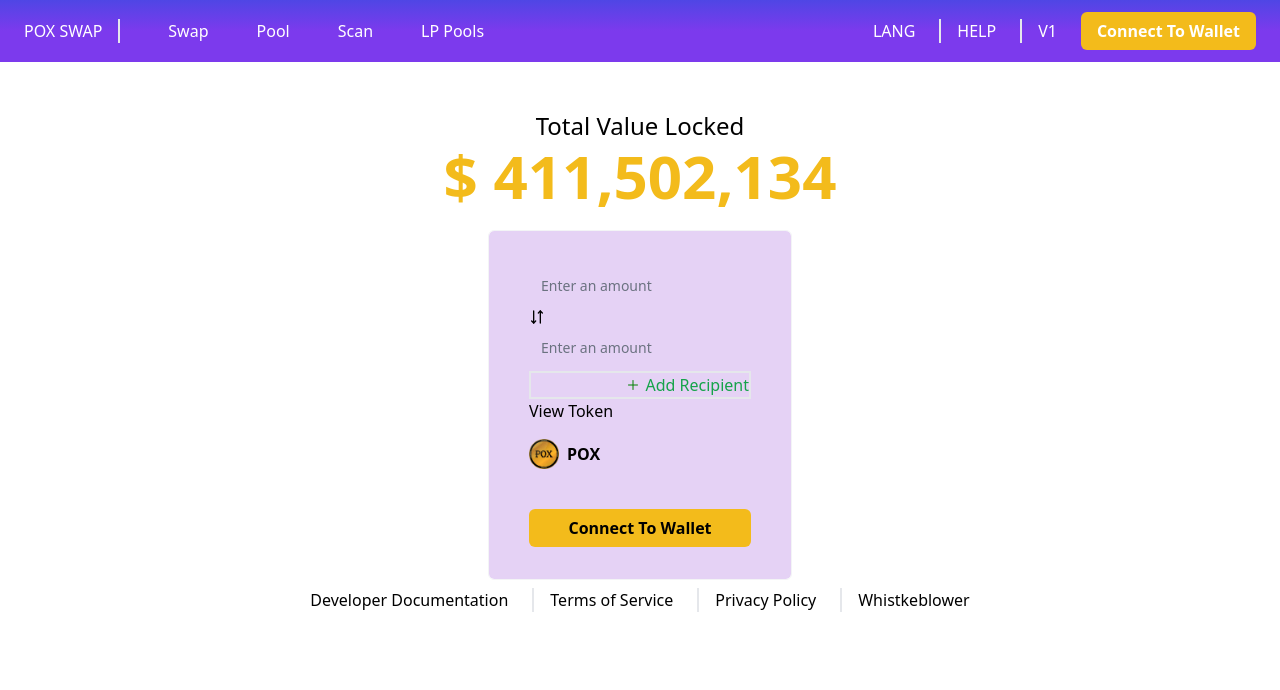
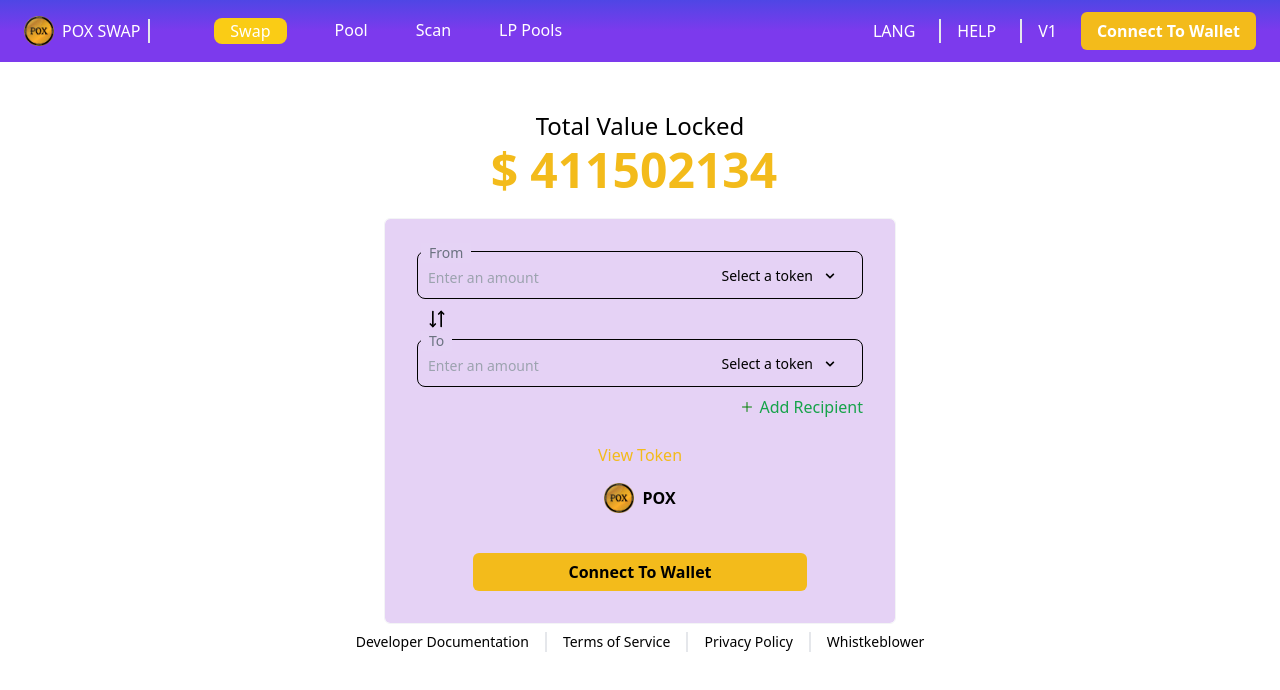
Before and after one commit to aamil3112/DEX_Frontend, a React (Vite) app: page / in a window 1280 px wide. Shown: the top 690 px of the page. Built offline with nearby package versions, Linux system fonts and the light colour scheme.

Commit message:
navbar and home page completed

```diff
--- a/package.json
+++ b/package.json
@@ -10,6 +10,7 @@
     "preview": "vite preview"
   },
   "dependencies": {
+    "@react-spring/web": "^9.7.3",
     "axios": "^1.7.2",
     "react": "^18.2.0",
     "react-dom": "^18.2.0",
--- /dev/null
+++ b/src/components/AnimatingNumber.jsx
@@ -0,0 +1,23 @@
+import { useSpring, animated } from '@react-spring/web';
+import PropTypes from 'prop-types';
+
+const AnimatedNumber = ({ value }) => {
+  const { number } = useSpring({
+    from: { number: 400000000 },
+    number: value,
+    delay: 400,
+    config: { mass: 1, tension: 170, friction: 26 },
+  });
+
+  return (
+    <animated.div className={"mx-3"}>
+      {number.to(n => n.toFixed(0))}
+    </animated.div>
+  );
+};
+
+AnimatedNumber.propTypes = {
+  value: PropTypes.number.isRequired,
+};
+
+export default AnimatedNumber;
--- /dev/null
+++ b/src/components/DropDownButton.jsx
@@ -0,0 +1,54 @@
+import React, { useState } from 'react';
+import { FaChevronDown } from 'react-icons/fa';
+
+const DropdownButton = ({ selectedOption, onOptionSelect, otherSelectedOption }) => {
+  const [isOpen, setIsOpen] = useState(false);
+
+  const toggleDropdown = () => {
+    setIsOpen(!isOpen);
+  };
+
+  const handleOptionClick = (option) => {
+    if (option !== otherSelectedOption) {
+      onOptionSelect(option);
+      setIsOpen(false);
+    }
+  };
+
+  return (
+    <div className="relative inline-block text-left">
+      <button
+        id="dropdownDefaultButton"
+        onClick={toggleDropdown}
+        className="text-black font-medium rounded-lg text-sm px-5 text-center inline-flex items-center"
+        type="button"
+      >
+        {selectedOption}
+        <FaChevronDown className="w-2.5 h-2.5 ml-3" aria-hidden="true" />
+      </button>
+
+      {isOpen && (
+        <div
+          id="dropdown"
+          className="absolute z-10 mt-2 bg-white divide-y divide-gray-100 rounded-lg shadow w-44 dark:bg-gray-700"
+        >
+          <ul className="py-2 text-sm text-gray-700 dark:text-gray-200" aria-labelledby="dropdownDefaultButton">
+            {['Token A', 'Token B', 'Token C', 'Token D'].map((token) => (
+              <li key={token}>
+                <p
+                  className={`block px-4 py-2 hover:bg-gray-100 dark:hover:bg-gray-600 dark:hover:text-white cursor-pointer
+                    ${token === otherSelectedOption ? 'cursor-not-allowed text-gray-400' : ''}`}
+                  onClick={() => handleOptionClick(token)}
+                >
+                  {token}
+                </p>
+              </li>
+            ))}
+          </ul>
+        </div>
+      )}
+    </div>
+  );
+};
+
+export default DropdownButton;
--- a/src/components/Glassmorphosim.jsx
+++ b/src/components/Glassmorphosim.jsx
@@ -1,8 +1,10 @@
 // eslint-disable-next-line react/prop-types
 const Glassmorphosim = ({children}) => {
   return (
-    <div className="flex flex-col justify-center items px-10 py-8 bg-purple-700 rounded-md
-     bg-clip-padding backdrop-filter backdrop-blur-sm bg-opacity-20 border border-gray-100">
+    <div
+     className="flex flex-col justify-center items-center p-8 bg-purple-700 rounded-md
+      bg-clip-padding backdrop-filter backdrop-blur-sm bg-opacity-20 border
+       border-gray-100">
       {children}
     </div>
   );
--- a/src/components/Input.jsx
+++ /dev/null
@@ -1,25 +0,0 @@
-
-const Input = () => {
-  return (
-    <div className="relative">
-    <input
-      type="text"
-      id="floating_outlined"
-      className=" px-2.5 pb-2.5 pt-4 text-sm text-gray-900 bg-transparent rounded-lg border-1 border-gray-300 appearance-none dark:text-white
-         dark:border-gray-600 dark:focus:border-blue-500 focus:outline-none focus:ring-0 focus:border-blue-600 peer"
-      placeholder=""
-    />
-    <label
-      htmlFor="floating_outlined"
-      className="absolute text-sm text-gray-500 dark:text-gray-400 duration-300 transform -translate-y-4
-       scale-75 top-2 z-10 origin-[0]  px-2 peer-focus:px-2 peer-focus:text-blue-600 peer-focus:dark:text-blue-500
-        peer-placeholder-shown:scale-100 peer-placeholder-shown:-translate-y-1/2 peer-placeholder-shown:top-1/2
-        peer-focus:top-2 peer-focus:scale-75 peer-focus:-translate-y-4 rtl:peer-focus:translate-x-1/4 rtl:peer-focus:left-auto start-1"
-    >
-      Enter an amount
-    </label>
-  </div>
-  )
-}
-
-export default Input
--- /dev/null
+++ b/src/components/InputField.jsx
@@ -0,0 +1,23 @@
+
+const InputField = ({ label, placeholder, value, onChange, children }) => {
+  return (
+    <div className="relative w-full">
+      <input
+        type="text"
+        className="border-1 peer block w-full appearance-none rounded-lg border border-black bg-transparent px-2.5 pb-2.5 pt-4 text-sm text-gray-900 focus:border-black focus:outline-none focus:ring-0"
+        placeholder={placeholder}
+        onChange={onChange}
+      />
+      <label
+        className="absolute top-2 left-1 z-10 origin-[0] -translate-y-4 scale-75 transform cursor-text select-none bg-[#E5D3F5] px-2 text-sm text-gray-500 peer-placeholder-shown:scale-100 peer-focus:top-2 peer-focus:px-2 peer-focus:text-black"
+      >
+        {label}
+      </label>
+      <div className="absolute top-3 right-2 flex justify-center items-center">
+        {children}
+      </div>
+    </div>
+  );
+};
+
+export default InputField;
--- /dev/null
+++ b/src/components/SwapForm.jsx
@@ -0,0 +1,78 @@
+import React, { useState } from "react";
+import { TbArrowsDownUp } from "react-icons/tb";
+import DropdownButton from "../components/DropDownButton";
+import InputField from "../components/InputField";
+
+const SwapForm = () => {
+  const [fromAmount, setFromAmount] = useState(0);
+  const [toAmount, setToAmount] = useState(0);
+  const [fromToken, setFromToken] = useState("Select a token");
+  const [toToken, setToToken] = useState("Select a token");
+  const [error, setError] = useState("");
+
+  const handleSwap = () => {
+    if (fromToken === "Select a token" || toToken === "Select a token") {
+      setError("Please select both tokens before swapping.");
+      return;
+    }
+    setFromAmount(toAmount);
+    setToAmount(fromAmount);
+    setFromToken(toToken);
+    setToToken(fromToken);
+    setError("");
+  };
+
+  const handleFromTokenSelect = (token) => {
+    if (token === toToken) {
+      setError("You cannot select the same token for both fields.");
+    } else {
+      setFromToken(token);
+      setError("");
+    }
+  };
+
+  const handleToTokenSelect = (token) => {
+    if (token === fromToken) {
+      setError("You cannot select the same token for both fields.");
+    } else {
+      setToToken(token);
+      setError("");
+    }
+  };
+
+  return (
+    <div className="w-full">
+      <InputField
+        label="From"
+        placeholder="Enter an amount"
+        value={fromAmount}
+        onChange={(e) => setFromAmount(e.target.value)}
+      >
+        <DropdownButton
+          selectedOption={fromToken}
+          onOptionSelect={handleFromTokenSelect}
+          otherSelectedOption={toToken}
+        />
+      </InputField>
+
+      <TbArrowsDownUp size={20} style={{ margin: 10, cursor: "pointer" }} onClick={handleSwap} />
+
+      <InputField
+        label="To"
+        placeholder="Enter an amount"
+        value={toAmount}
+        onChange={(e) => setToAmount(e.target.value)}
+      >
+        <DropdownButton
+          selectedOption={toToken}
+          onOptionSelect={handleToTokenSelect}
+          otherSelectedOption={fromToken}
+        />
+      </InputField>
+
+      {error && <p className="text-red-500 mt-2">{error}</p>}
+    </div>
+  );
+};
+
+export default SwapForm;
--- a/src/layout/Navbar.jsx
+++ b/src/layout/Navbar.jsx
@@ -1,26 +1,67 @@
-import { Link } from "react-router-dom";
+import { Link, useLocation } from "react-router-dom";
+import Logo from "../assets/Logo.png";
 
 const Navbar = () => {
+  const location = useLocation();
+  const currentPath = location.pathname;
+
   return (
     <>
       <div className="flex justify-between items-center px-6 py-3 bg-gradient-to-t from-violet-600 via-violet-600 to-indigo-600 text-white">
-        <div className="flex justify-between space-x-4 divide-x-2">
+        <div className="flex justify-between items-center space-x-4 ">
           <Link to="/">
-          <div className="">POX SWAP</div>
+            <div className="flex items-center space-x-2 pr-12">
+              <img src={Logo} alt="pox-logo" width={30} />
+              <p className="border-r-2 pr-2">POX SWAP</p>
+            </div>
           </Link>
+
           <div>
             <ul className="flex justify-between space-x-12">
               <Link to="/swap">
-                <li className="pl-12 cursor-pointer">Swap</li>
+                <li
+                  className={`cursor-pointer ${
+                    currentPath === "/swap" || currentPath === "/"
+                      ? "rounded-lg bg-yellow-400 px-4 py-[1px]"
+                      : ""
+                  }`}
+                >
+                  Swap
+                </li>
               </Link>
+
               <Link to="/pool">
-                <li className="cursor-pointer">Pool</li>
+                <li
+                  className={`cursor-pointer ${
+                    currentPath === "/pool"
+                      ? "rounded-lg bg-yellow-400 px-4 py-[1px]"
+                      : ""
+                  }`}
+                >
+                  Pool
+                </li>
               </Link>
               <Link to="/scan">
-                <li className="cursor-pointer">Scan</li>
+                <li
+                  className={`cursor-pointer ${
+                    currentPath === "/scan"
+                      ? "rounded-lg bg-yellow-400 px-4 py-[1px]"
+                      : ""
+                  }`}
+                >
+                  Scan
+                </li>
               </Link>
               <Link to="/lppools">
-                <li className="cursor-pointer">LP Pools</li>
+                <li
+                  className={`cursor-pointer ${
+                    currentPath === "/lppools"
+                      ? "rounded-lg bg-yellow-400 px-4 py-[1px]"
+                      : ""
+                  }`}
+                >
+                  LP Pools
+                </li>
               </Link>
             </ul>
           </div>
--- a/src/pages/Home.jsx
+++ b/src/pages/Home.jsx
@@ -1,41 +1,52 @@
 import { useState } from "react";
 import Glassmorphosim from "../components/Glassmorphosim"
-import Input from "../components/Input"
-import { TbArrowsDownUp } from "react-icons/tb";
 import Logo from "../assets/Logo.png";
 import { IoAddOutline } from "react-icons/io5";
+import SwapForm from "../components/SwapForm";
+import AnimatedNumber from "../components/AnimatingNumber";
+import InputField from "../components/InputField";
+import { GrSubtract } from "react-icons/gr";
 
 const Home = () => {
-  const [exhangeCurrency, setExchangeCurrency] = useState("");
+  const totalValueLocked = 411502134;
   const [showRecipient, setShowRecipient] = useState(false);
   return (
     <>
     <div className="flex flex-col items-center justify-center pt-12">
       <div className="text-center">
         <p className="text-2xl pb-1">Total Value Locked</p>
-        <p className="text-6xl text-[#F3BB1B] font-bold">$ 411,502,134</p>
+        <p className="text-5xl text-[#F3BB1B] font-bold flex">
+        $ <AnimatedNumber value={totalValueLocked}/>
+        </p>
       </div>
-      <div className="pt-6 pb-2">
+      <div className="pt-6 pb-2 w-2/5">
         <Glassmorphosim>
-          <Input/>
-          <TbArrowsDownUp />
-          <Input/>
-          <div className="flex space-x-1 justify-end items-center border-2">
-          <IoAddOutline color="green" />
-          <p className="text-green-600"> Add Recipient</p>
+          <SwapForm/>
+          <div className="flex space-x-1 justify-end items-center mt-2 mb-6 w-full cursor-pointer">
+          {showRecipient ?<GrSubtract color="green"  />: <IoAddOutline color="green" /> }
+
+          <p className="text-green-600" onClick={()=>setShowRecipient(!showRecipient)}>
+          {showRecipient ?"Remove Recipient":"Add Recipient"}
+          </p>
           </div>
-          <p>View Token</p>
+          {showRecipient &&
+          <InputField
+          label="Recipient"
+          placeholder="Input wallet Address"
+          onChange={(e) => setFromAmount(e.target.value)}></InputField>}
+
+          <p className="text-[#F3BB1B] cursor-pointer">View Token</p>
           <div className="flex space-x-2 items-center py-4 font-bold">
             <img src={Logo} alt="" width={30} />
             <p>POX</p>
           </div>
-          <button className="mt-6 rounded-md bg-[#F3BB1B] px-4 py-[7px] font-semibold cursor-pointer">
+          <button className="w-3/4 mt-6 rounded-md bg-[#F3BB1B] px-4 py-[7px] font-semibold cursor-pointer">
             Connect To Wallet
           </button>
           </Glassmorphosim>
       </div>
       <div>
-             <ul className="flex justify-between space-x-6 divide-x-2">
+             <ul className="flex justify-between space-x-4 divide-x-2 text-sm">
               <li className="cursor-pointer">Developer Documentation</li>
               <li className="pl-4 cursor-pointer">Terms of Service</li>
               <li className="pl-4 cursor-pointer">Privacy Policy</li>
```
Also changed, not shown: 1 other file (tests, documents, lock files or other folders).
